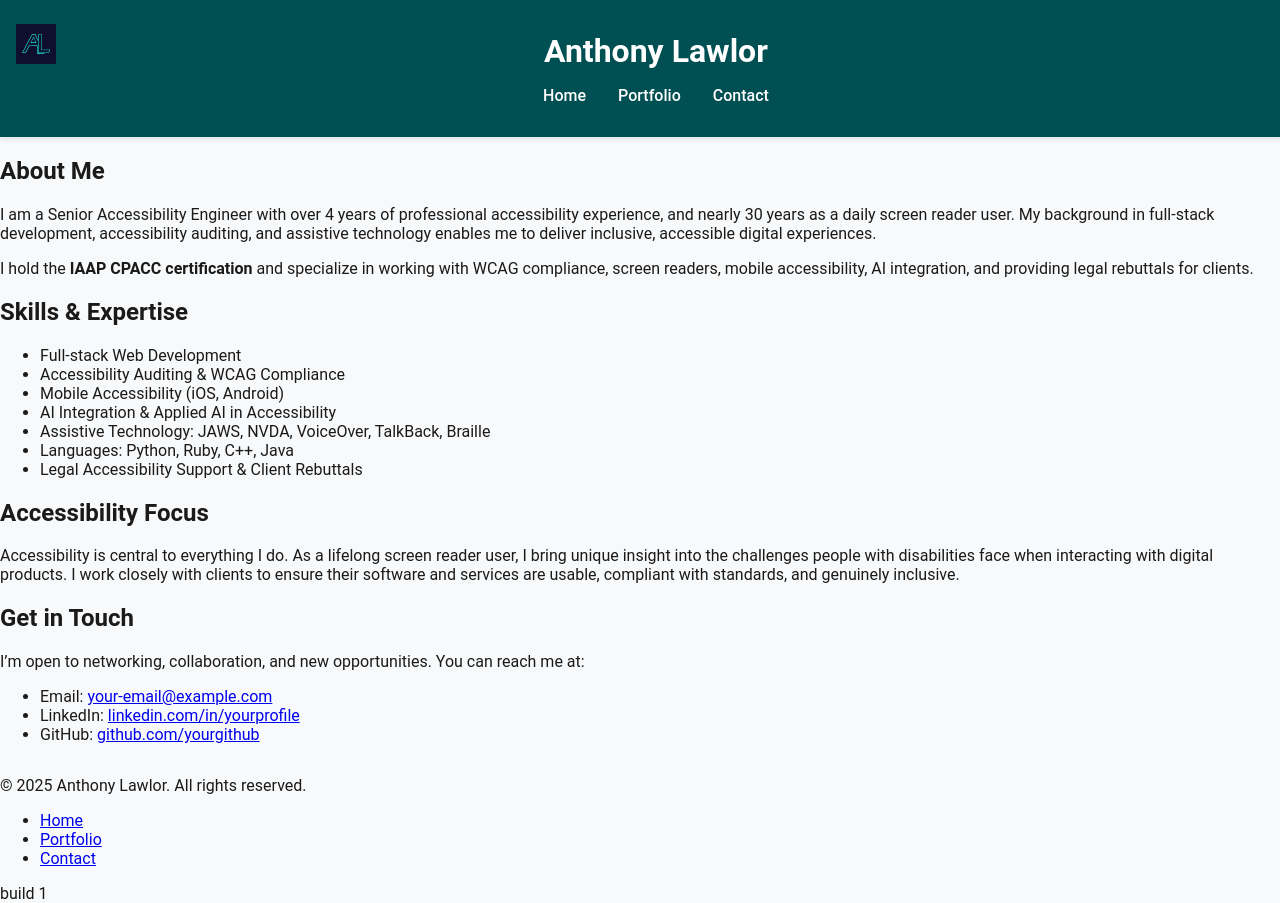
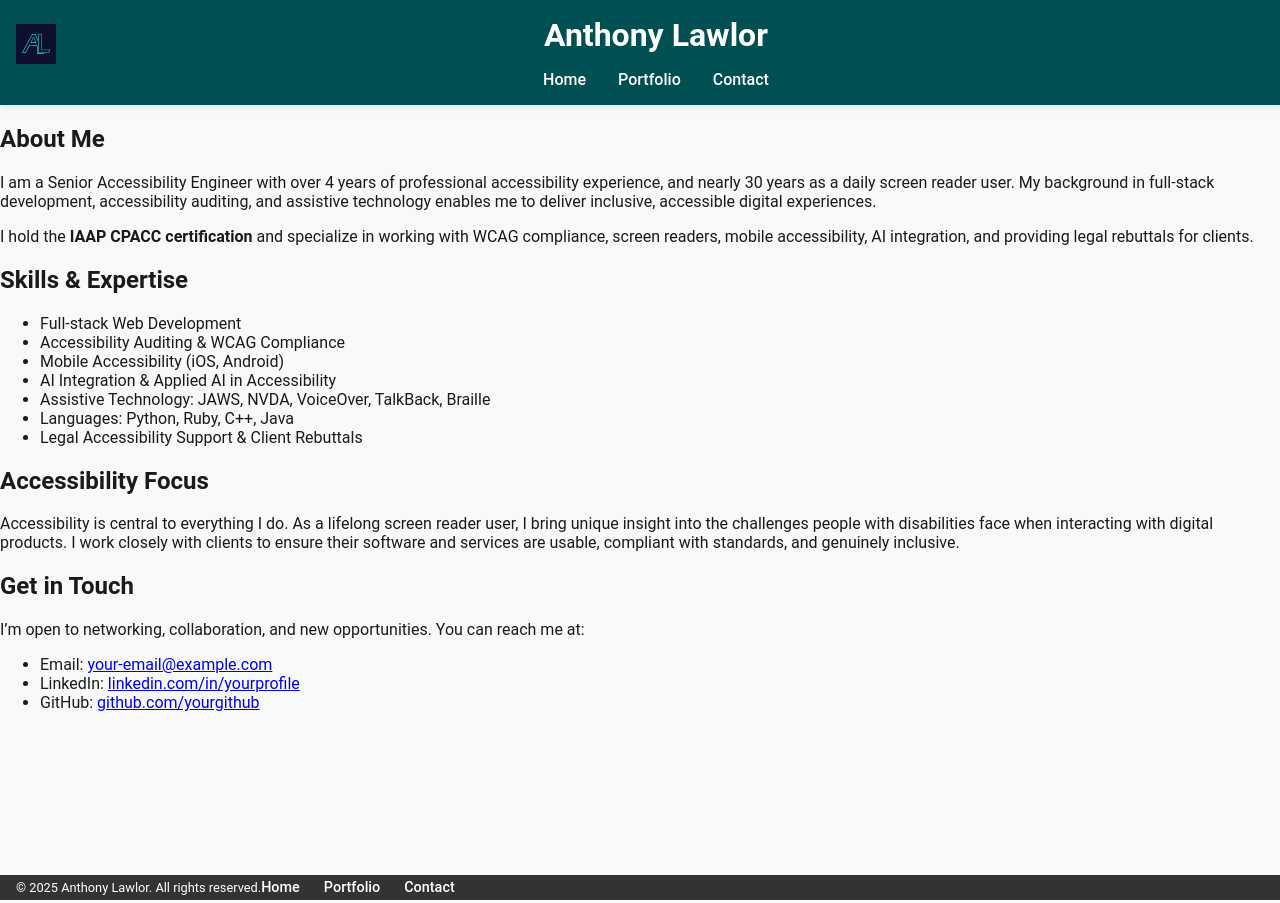
Before and after one commit to antlaw0/professional-website, a Jekyll site: the page built from index.md, in a window 1280 px wide. Built offline with Jekyll 4.4.1, drawn with Linux system fonts in a browser that asks for light colours.

Commit message:
Quick Push

```diff
--- a/_includes/footer.html
+++ b/_includes/footer.html
@@ -1,13 +1,12 @@
 <footer class="site-footer">
   <div class="footer-container">
-    <p>&copy; 2025 Anthony Lawlor. All rights reserved.</p>
-    <nav aria-label="footer">
-      <ul>
+    <p class="footer-copy">&copy; 2025 Anthony Lawlor. All rights reserved.</p>
+    <nav class="footer-nav" aria-label="footer">
+      <ul class="footer-ul">
         <li><a href="index.html">Home</a></li>
         <li><a href="portfolio.html">Portfolio</a></li>
         <li><a href="contact.html">Contact</a></li>
       </ul>
     </nav>
   </div>
-build 1
 </footer>
--- a/static/styles.css
+++ b/static/styles.css
@@ -38,12 +38,14 @@ body {
    Header Styling
    =========================== */
 .site-header {
+	  position: sticky; /* or fixed */
+	    top: 0;           /* stick to top */
+		  z-index: 1000;    /* keep it above content */
   width: 100%;
   background-color: var(--header-bg);
   color: var(--text-light);
-  padding: 2rem 1rem; /* increased vertical padding */
+  padding: 1rem 1rem; /* increased vertical padding */
   box-shadow: 0 2px 6px rgba(0, 0, 0, 0.1);
-  position: relative; /* needed for absolute positioning of logo */
 }
 
 /* Logo on top-left */
@@ -114,3 +116,54 @@ body {
     left: 1rem;
   }
 }
+/* footer */
+/* footer */
+.site-footer {
+  position: fixed;
+  left: 0;
+  right: 0;
+  bottom: 0;
+
+  background-color: #333;
+  color: white;
+  padding: 4px 1rem;
+  font-size: 0.8rem;
+  line-height: 1.2;
+
+  display: flex;
+  justify-content: space-between;
+  align-items: center;
+
+  padding-bottom: calc(4px + env(safe-area-inset-bottom));
+}
+
+.footer-container {
+  display: flex;
+  justify-content: space-between; /* copyright left, nav right */
+  align-items: center;            /* vertically center items */
+}
+
+.footer-copy {
+  margin: 0; /* remove default paragraph margin */
+}
+
+.footer-nav ul {
+  list-style: none;
+  display: flex;
+  gap: 1.5rem; /* space between links */
+  padding: 0;
+  margin: 0;
+}
+
+.footer-nav a {
+  color: var(--text-light);
+  text-decoration: none;
+  font-weight: 500;
+  font-size: 0.9rem;
+}
+
+.footer-nav a:hover,
+.footer-nav a:focus {
+  color: var(--primary);
+  text-decoration: underline;
+}
```
Also changed, not shown: 3 other files.
